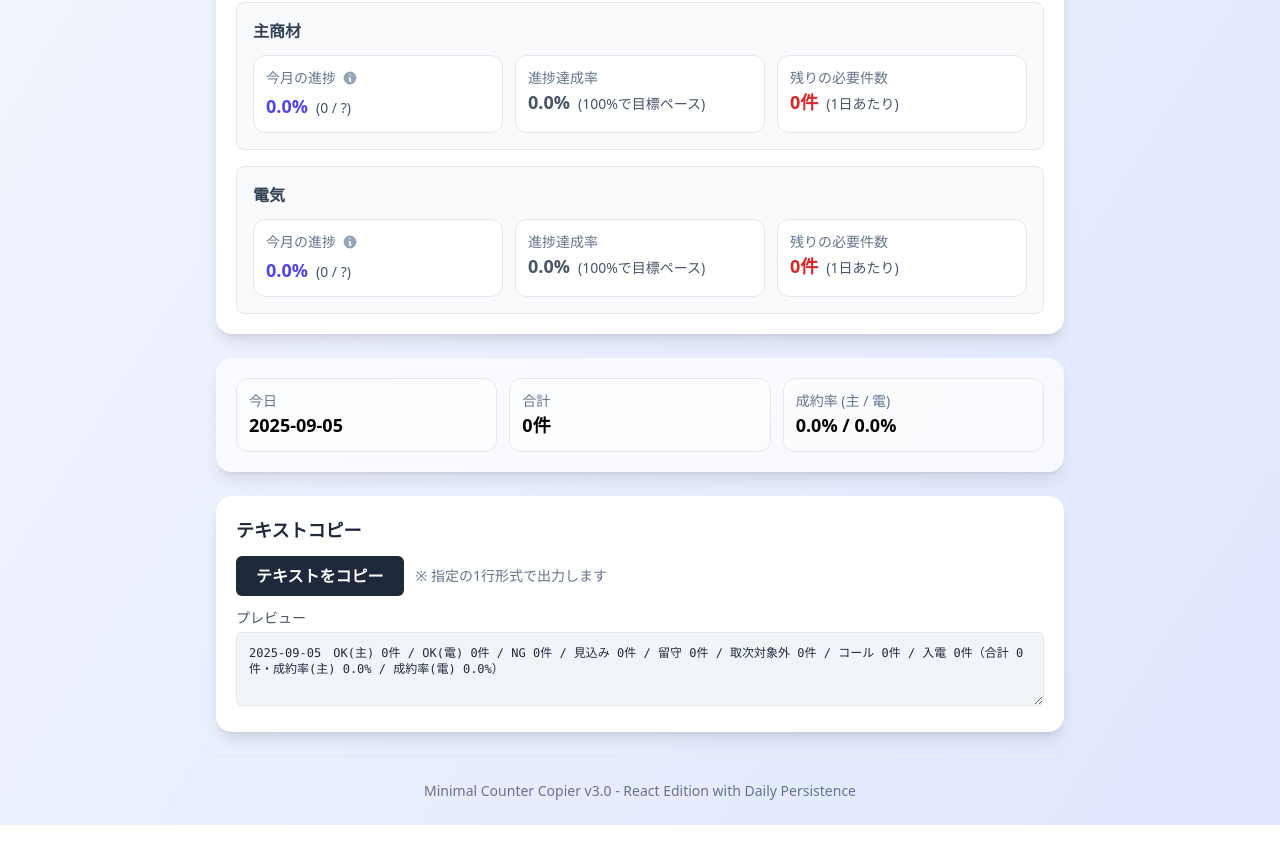
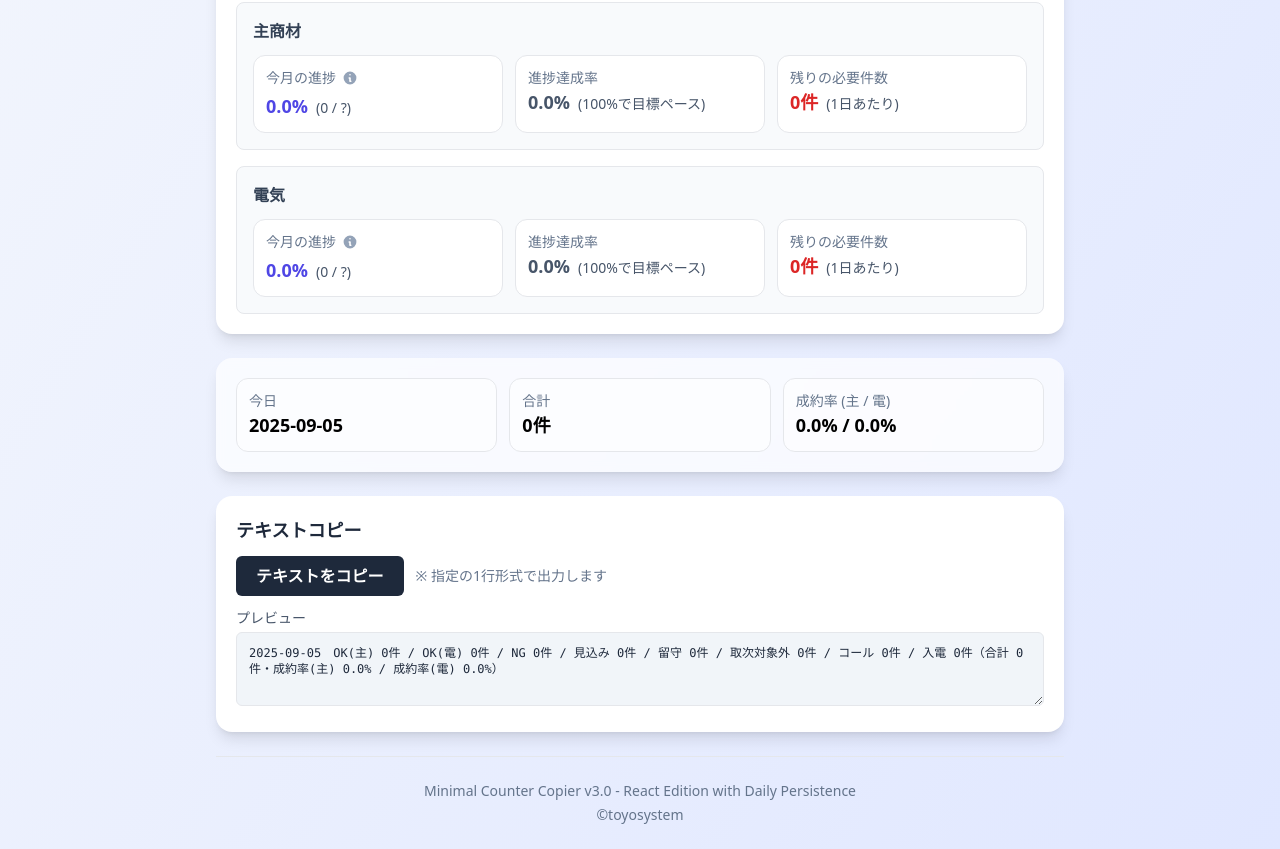
Before and after one commit to kazukitoyoda1215-max/APcounter, a React (Vite) app: page / in a window 1280 px wide. Shown: the part 1205-2054 px from the top of the page. Before the commit the page ends 2030 px from the top, so only its background shows below. Built offline with nearby package versions, Linux system fonts and the light colour scheme.

Commit message:
feat: Add author copyright to footer
Adds the author's copyright notice to the application's footer for attribution.

```diff
--- a/App.tsx
+++ b/App.tsx
@@ -523,6 +523,7 @@ const App: React.FC = () => {
 
        <footer className="text-center text-sm text-slate-500 pt-6 border-t mt-6">
         <p>Minimal Counter Copier v3.0 - React Edition with Daily Persistence</p>
+        <p className="mt-1">©toyosystem</p>
       </footer>
     </div>
   );
```
